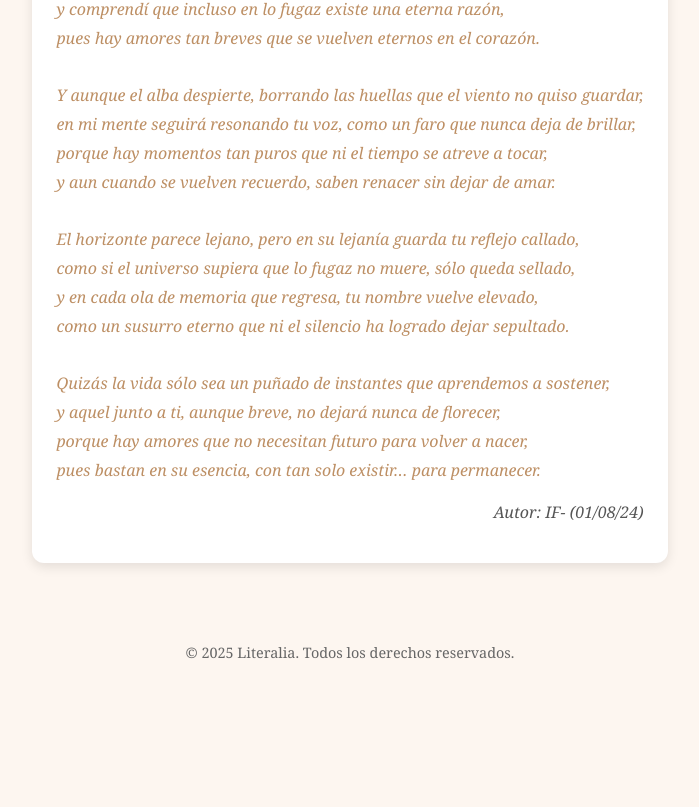
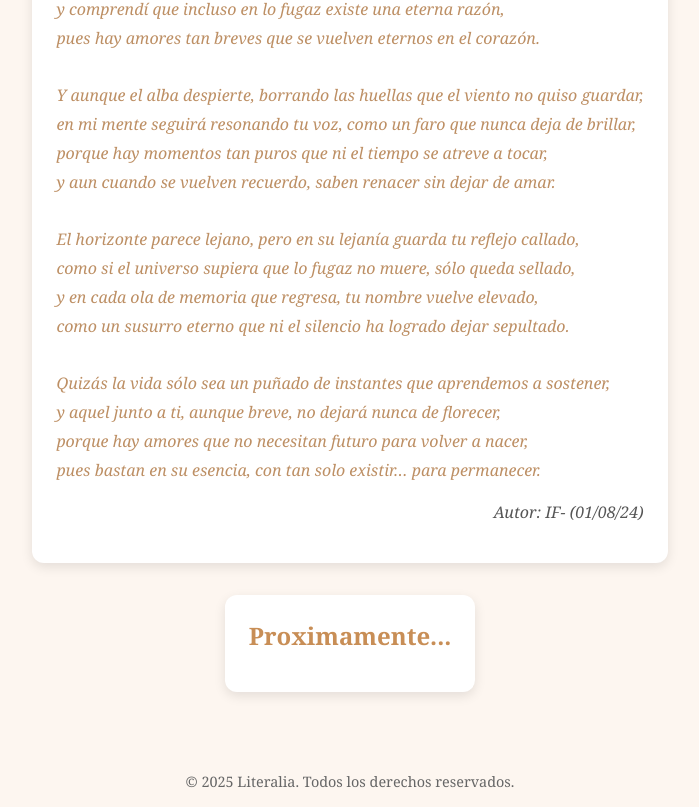
Before and after one commit to FernandoGarciaPerez/literalia, a plain HTML site: page index.html in a window 1280 px wide. Shown: the part 3567-4374 px from the top of the page, without its empty margins (290-989 px from the left). Before the commit the page ends 4245 px from the top, so only its background shows below. Drawn offline with Linux system fonts and the light colour scheme.

Commit message:
proximamente

```diff
--- a/index.html
+++ b/index.html
@@ -233,6 +233,12 @@ pues bastan en su esencia, con tan solo existir… para permanecer.
 			<div class="autor">Autor: IF- (01/08/24)</div>
 		</div>
 
+		<div class="poema-container">
+			<h2>Proximamente...</h2>
+
+			<div class="autor"></div>
+		</div>
+
 		<footer>&copy; 2025 Literalia. Todos los derechos reservados.</footer>
 	</body>
 </html>
```
